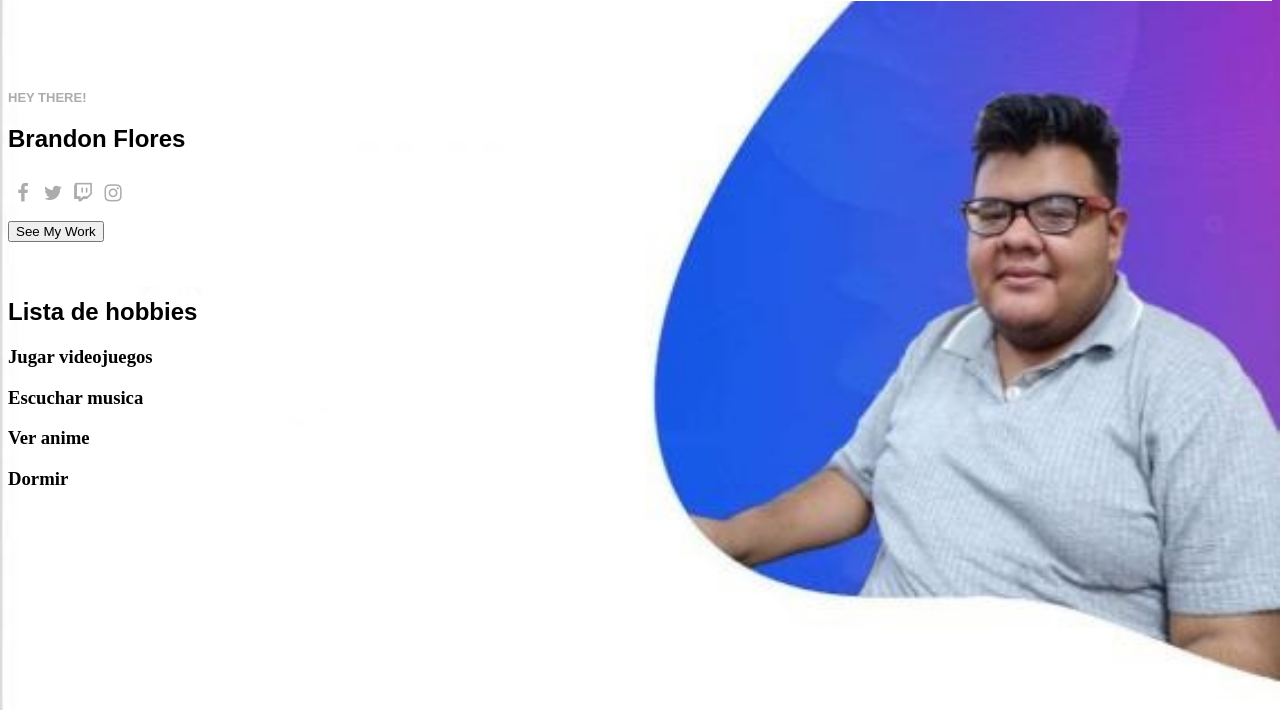
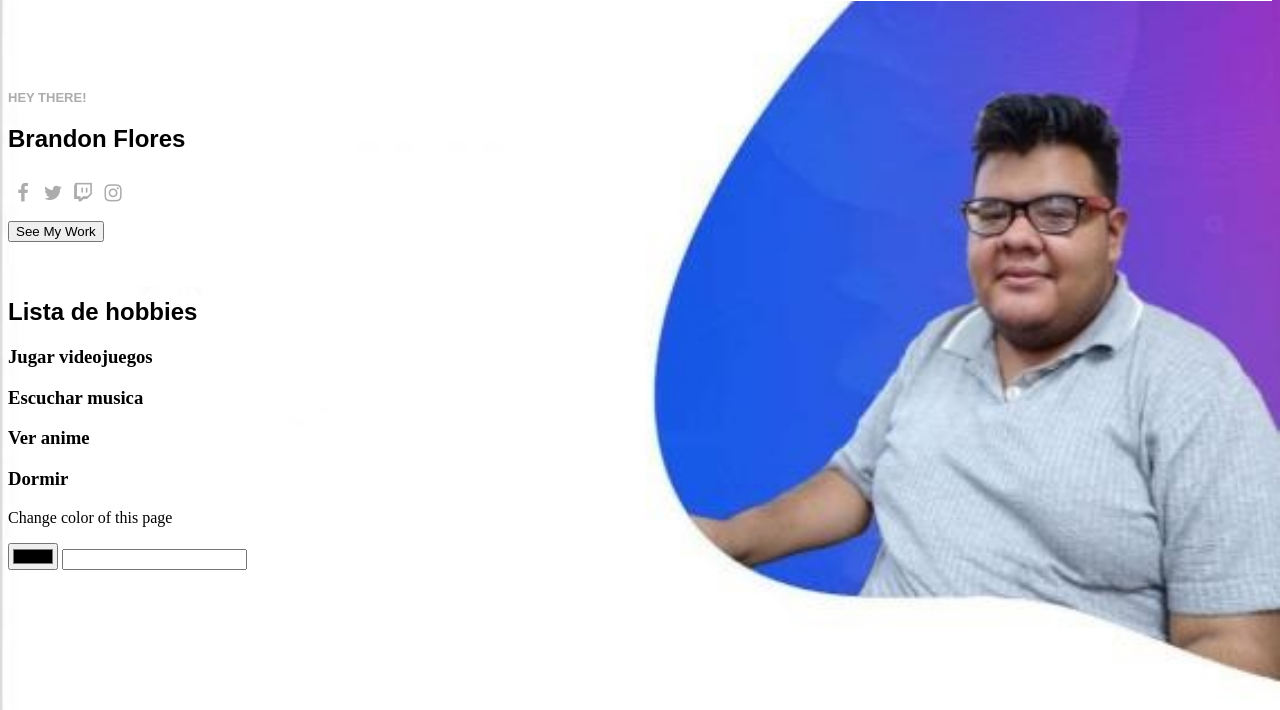
Before and after one commit to xBrandon7u7x/DWP_Proyecto_U1, a plain HTML site: page index.html in a window 1280 px wide. Shown: the part 90-800 px from the top of the page. Drawn offline with Linux system fonts and the light colour scheme.

Commit message:
feat: in the script file the function to change the color of the page was added, in the index file there is a space to write a hexadecimal number which will change the color or we can select it

```diff
--- a/index.html
+++ b/index.html
@@ -8,6 +8,7 @@
     <title>Proyecto U1</title>
     <link rel="stylesheet" href="https://stackpath.bootstrapcdn.com/font-awesome/4.7.0/css/font-awesome.min.css">
     <link rel="stylesheet" href="style.css">
+    <script src="script.js"></script>
 </head>
 <body>
     <nav>
@@ -41,5 +42,10 @@
         <p>Ver anime</p>
         <p>Dormir</p>
     </h3>
+        <div class="container" id="main">
+        <p>Change color of this page</p>
+        <input type="color" id="picker" oninput="changeColor(this)"/>
+        <input type="text" id="picker" oninput="changeColor(this)"/>
+    </div>
 </body>
 </html>
--- /dev/null
+++ b/script.js
@@ -0,0 +1,3 @@
+function changeColor(event) {
+    document.getElementById("main").style.backgroundColor = event.value;
+}
```
